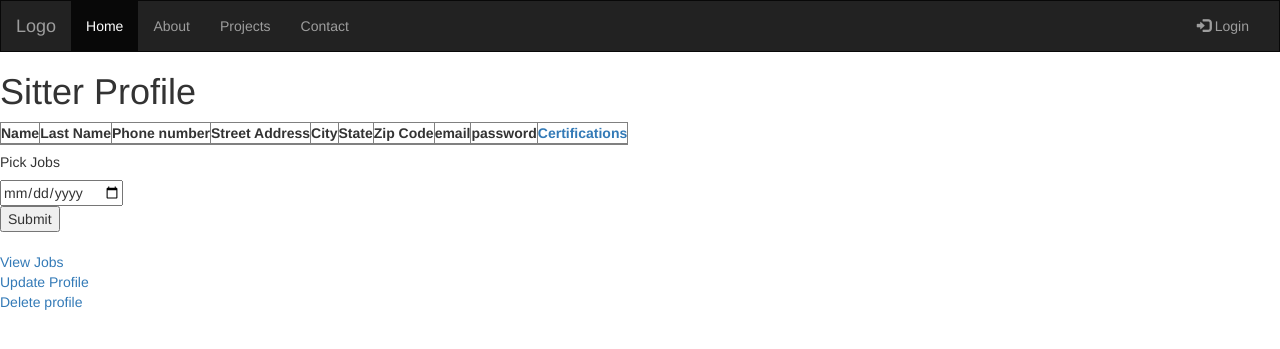
After one commit to KCWillard/dogsdream, a Flask app: page /sitter/profile in a window 1280 px wide. The commit adds this page. Shown: the top 349 px of the page. Run offline with Flask 2, Linux system fonts and the light colour scheme; lists and menus that the app fills with data are empty; some libraries are stand-ins or nearby versions.

Commit message:
Login, registration, show profile

```diff
--- a/app.py
+++ b/app.py
@@ -105,9 +105,9 @@ def login():
             error = 'Invalid Credentials. Please try again.'
         else:
             if request.form['profiles'] == 'sitter':
-                return redirect(url_for('sitter'))
+                return redirect(url_for('sitter_profile'))
             else:
-                return redirect(url_for('owner'))
+                return redirect(url_for('owner_profile'))
     return render_template('login.html', error=error)
 
 
@@ -115,13 +115,17 @@ def login():
 def register():
     error = None
     if request.method == 'POST':
-        if request.form['username'] != 'admin' or request.form['password'] != 'admin':
+        if request.form['email'] != 'a' or request.form['password'] != 'a' \
+                or request.form['fname'] != 'a' or request.form['lname'] != 'a' \
+                or request.form['phone'] != '1' or request.form['address'] != 'a' \
+                or request.form['city'] != 'a' or request.form['state'] != 'AL' \
+                or request.form['zip'] != '1':
             error = 'Invalid Credentials. Please try again.'
         else:
-            if request.form['profiles'] == 'sitter':
-                return redirect(url_for('sitter'))
+            if request.form['reg_type'] == 'sitter':
+                return redirect(url_for('sitter_profile'))
             else:
-                return redirect(url_for('owner'))
+                return redirect(url_for('owner_profile'))
     return render_template('register.html', error=error)
 
 
@@ -140,19 +144,24 @@ def add_dog():
     return render_template('owner/add-dog.html')
 
 
-@app.route('/sitter')
-def sitter():
-    return render_template('sitter/sitter.html')
+@app.route('/sitter/view_jobs', methods=['GET'])
+def view_jobs():
+    return render_template('sitter/view_jobs.html')
 
 
-@app.route('/sitter/add-job')
-def add_job():
-    return render_template('sitter/add-job.html')
+@app.route('/sitter/pickup_job', methods=['POST', 'GET'])
+def pickup_job():
+    return render_template('sitter/pickup_job.html')
 
 
-@app.route('/sitter/view-job')
-def view_job():
-    return render_template('sitter/view-job.html')
+@app.route('/sitter/profile', methods=['POST', 'GET'])
+def sitter_profile():
+    return render_template('sitter/profile.html')
+
+
+@app.route('/sitter/certification', methods=['POST', 'GET'])
+def certification():
+    return render_template('sitter/certification.html')
 
 
 if __name__ == '__main__':
--- a/templates/about.html
+++ b/templates/about.html
@@ -1,4 +1,4 @@
 {% extends 'base.html' %}
 {% block content  %}
-
+<div> Dog's Dream is the place which connects pet owners with sitters. </div>
 {% endblock %}
--- a/templates/register.html
+++ b/templates/register.html
@@ -4,6 +4,8 @@
 {% block content %}
 <h1>Dog's Dream!</h1>
 <form action = '/register'method='POST'>
+    <input type='text' id='email' name='email' placeholder='email(login)' maxlength='256'>
+    <input type='text' id='password' name='password' placeholder='Password' maxlength='256'>
     <input type='text' id='fname' name='fname' placeholder='First Name' maxlength='256'>
     <input type='text' id='lname' name='lname' placeholder='Last Name' maxlength='256'>
     <input type="number" id='phone' name='phone' placeholder='Phone number' maxlength='10'>
--- /dev/null
+++ b/templates/sitter/profile.html
@@ -0,0 +1,44 @@
+{% extends 'base.html' %}
+{% block content  %}
+<h1>Sitter Profile </h1>
+
+<table border="1px solid black">
+    <tr>
+        <th>Name</th>
+        <th>Last Name</th>
+        <th>Phone number</th>
+        <th>Street Address</th>
+        <th>City</th>
+        <th>State</th>
+        <th>Zip Code</th>
+        <th>email</th>
+        <th>password</th>
+        <th><a href="certification">Certifications</a> </th>
+    </tr>
+    <tr>
+        <td></td>
+        <td></td>
+        <td></td>
+        <td></td>
+        <td></td>
+        <td></td>
+        <td>
+        </td>
+    </tr>
+</table>
+
+    <h5>Pick Jobs</h5>
+    <form action='/sitter/pickup_job' method='POST'>
+        <input type="date" id='date' placeholder='Pick a date'>
+        <br>
+        <input type="submit" value="Submit">
+    </form>
+    <br>
+    <div class='view-jobs'>
+        <a href="/sitter/view_jobs">View Jobs</a>
+    </div>
+
+    <a href="">Update Profile</a>
+    <br>
+    <a href="">Delete profile</a>
+{% endblock %}
```
Also changed, not shown: templates/sitter/certification.html (added, +26 -0 lines), templates/sitter/pickup_job.html (renamed from templates/sitter/add-job.html, +3 -5 lines), templates/sitter/sitter.html (deleted, +0 -17 lines), templates/sitter/view_jobs.html (renamed from templates/sitter/view-job.html, +6 -8 lines).
